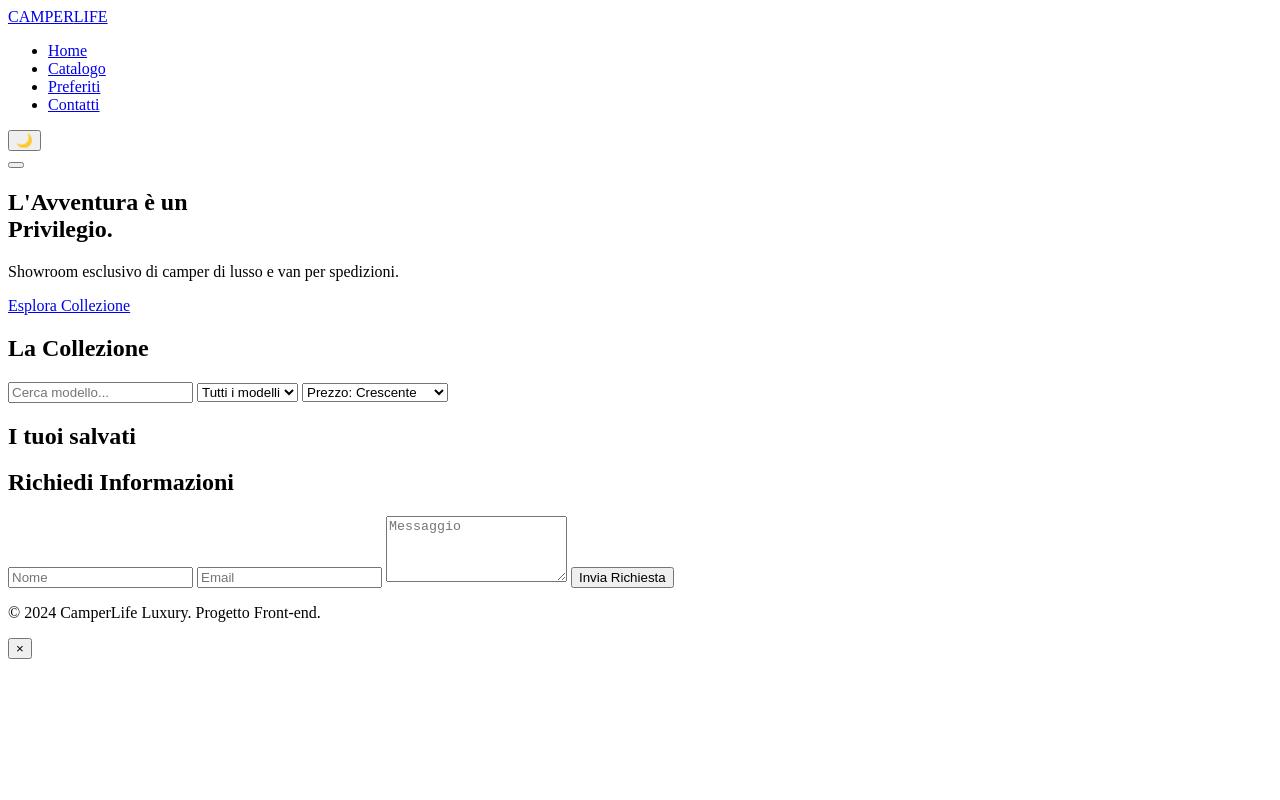
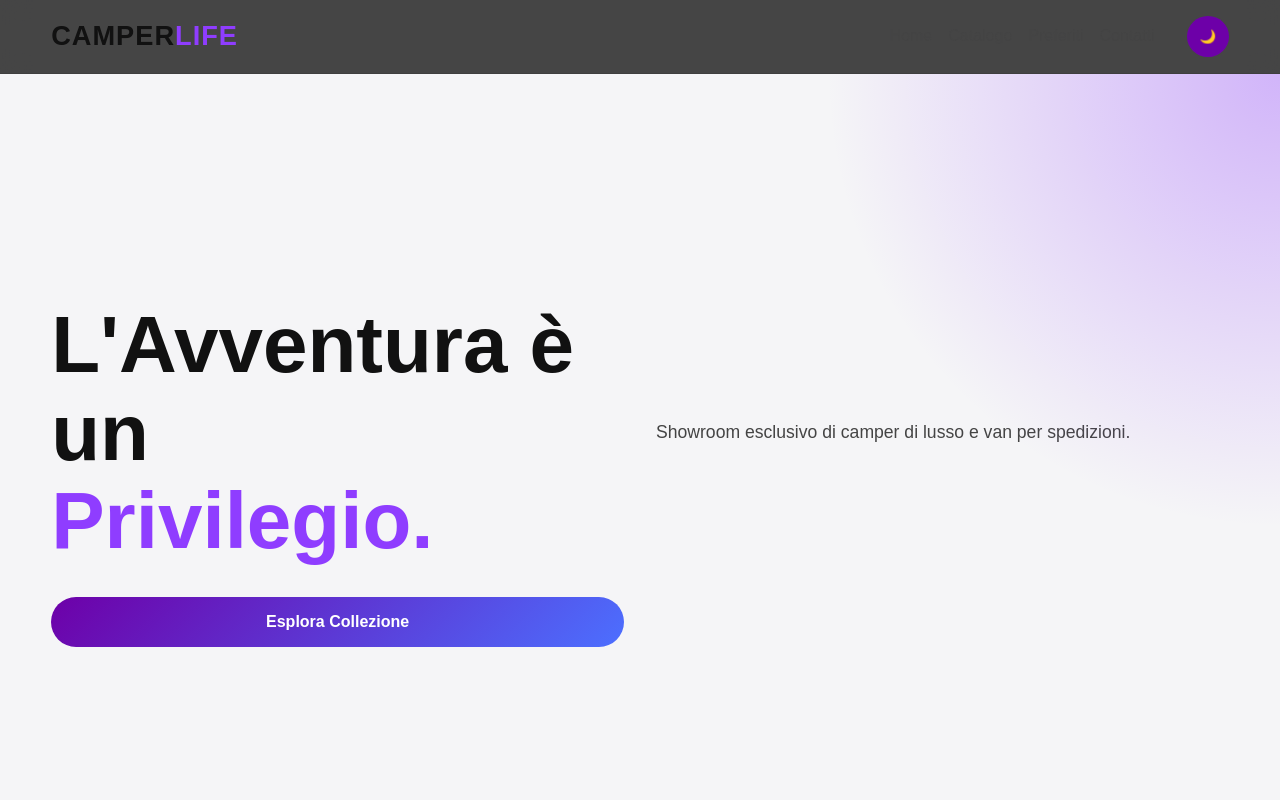
Before and after one commit to Chris-Toboia1/tpsi, a plain HTML site: page showroom-camper/index.html in a window 1280 px wide. Shown: the top 800 px of the page. Drawn offline with Linux system fonts and the light colour scheme; a web font is replaced by a local one.

Commit message:
Rename stylesheet link from style.css to stile.css

```diff
--- a/showroom-camper/index.html
+++ b/showroom-camper/index.html
@@ -7,7 +7,7 @@
   <link rel="preconnect" href="https://fonts.googleapis.com">
   <link rel="preconnect" href="https://fonts.gstatic.com" crossorigin>
   <link href="https://fonts.googleapis.com/css2?family=Jost:wght@300;400;500;600;700&display=swap" rel="stylesheet">
-  <link rel="stylesheet" href="style.css">
+  <link rel="stylesheet" href="stile.css">
 </head>
 <body>
 
```
